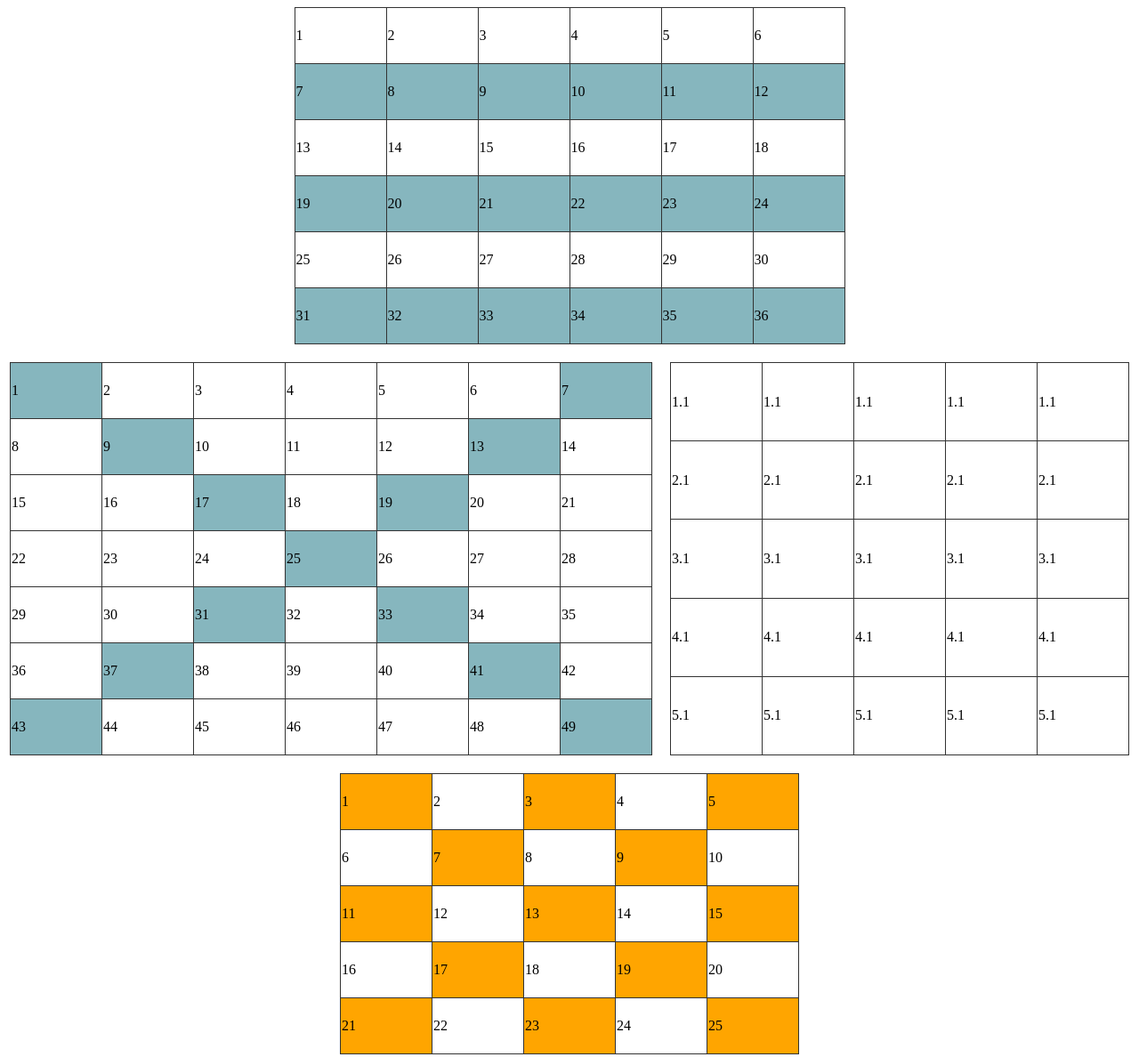
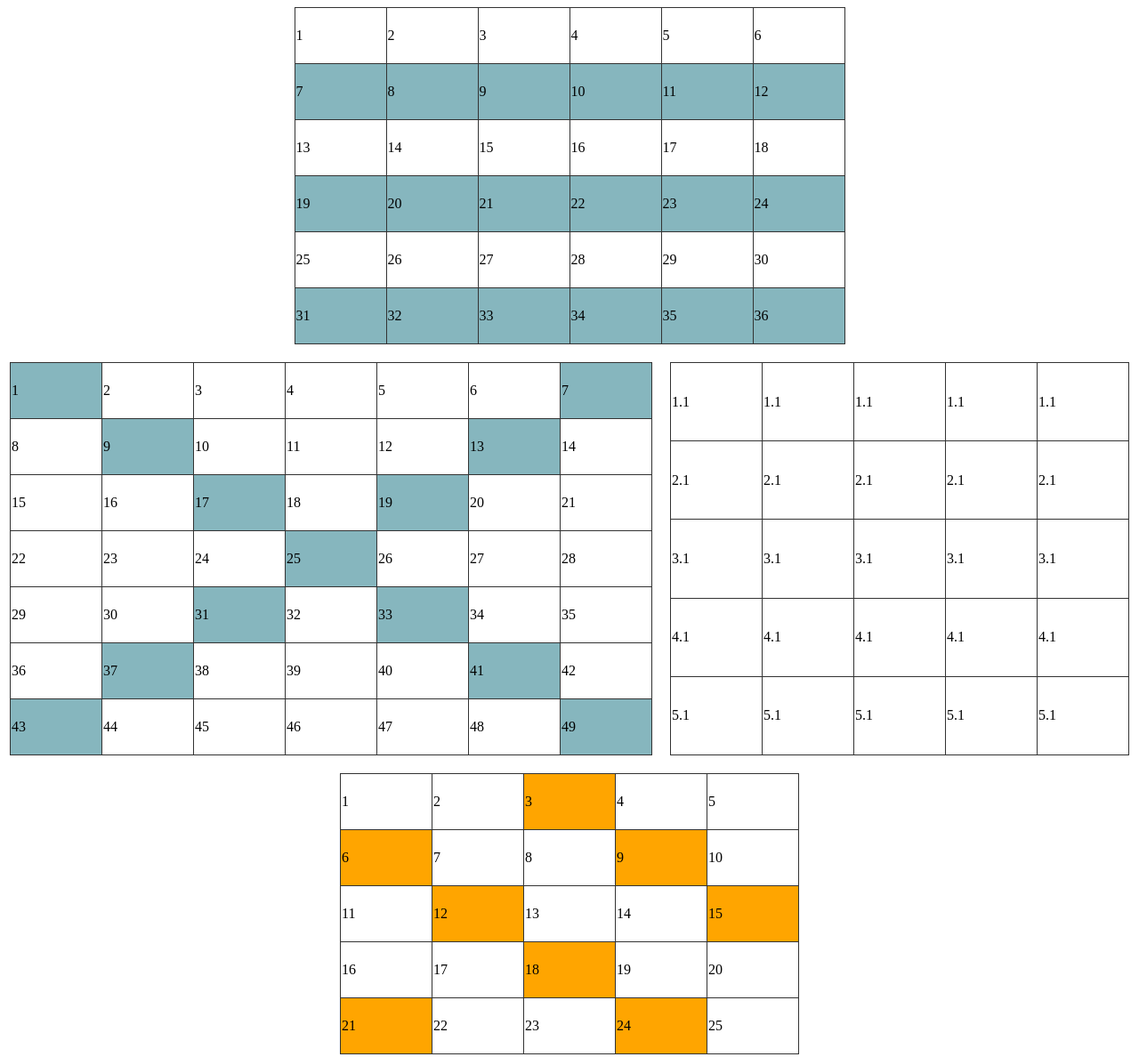
Before and after one commit to sadigzadeamina07/js-task, a plain HTML site: page index.html in a window 1280 px wide. Shown: the whole page at 89% size. Drawn offline with Linux system fonts and the light colour scheme.

Commit message:
just understood the last one

```diff
--- a/index.html
+++ b/index.html
@@ -77,7 +77,7 @@ for(let i=1;i<=5;i++){
     for(let i=1;i<=5;i++){
          kod4+='<tr>'
     for(let j=1;j<=5;j++){
-       x= eded%2==1 ? 'orange ': ' '
+       x= eded%3==0 ? 'orange ': ' '
         kod4+=`<td class=${x}>${eded}</td>`
             eded++
     }
```
